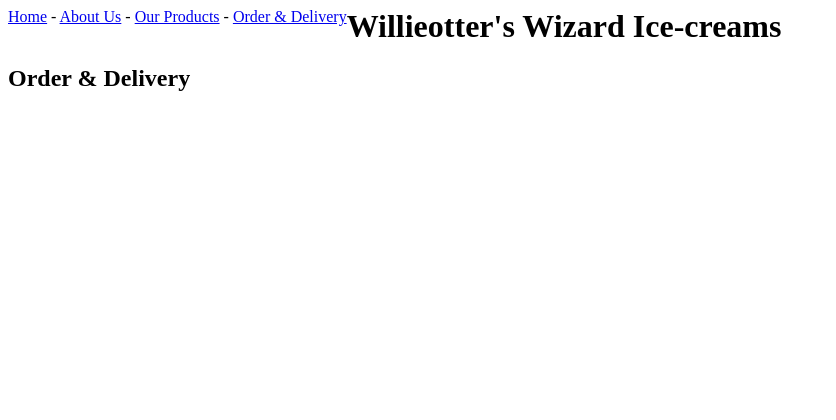
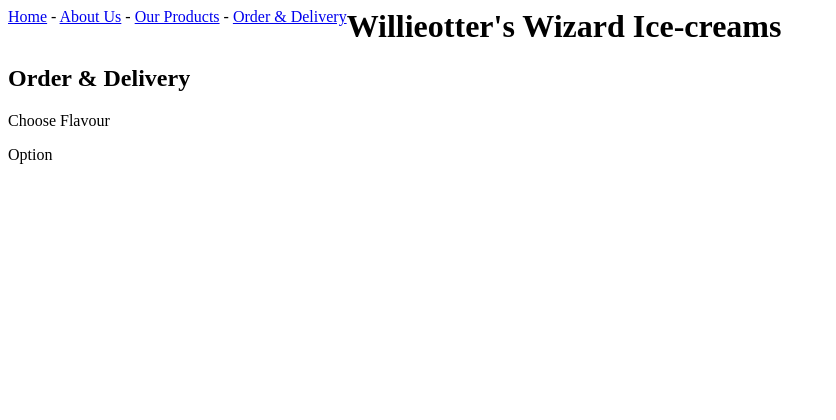
Before and after one commit to IsaacYao20036/project, a Flask app: a page that uses templates/order_&_delivery.html in a window 1280 px wide. Shown: the top 420 px of the page, without its empty margins (0-836 px from the left). Run offline with Flask 3, Linux system fonts and the light colour scheme.

Commit message:
Working on dropdown for order page

```diff
--- a/static/css/style.css
+++ b/static/css/style.css
@@ -32,3 +32,16 @@ details summary > * {
 .content {
     display: block;
 }
+
+.dropdown {
+    display: inline;
+}
+
+.option {
+    display: none;
+    position: absolute;
+}
+
+.dropdown:hover .options {
+    display: block;
+}
--- a/templates/order_&_delivery.html
+++ b/templates/order_&_delivery.html
@@ -1,4 +1,12 @@
 {% extends "layout.html" %}
 {% block content %}
 <h2>Order & Delivery</h2>
+
+<div class="dropdown">
+    <p>Choose Flavour</p>
+    <div class="options">
+        <p>Option</p>
+    </div>
+</div>
+
 {% endblock %}
```
